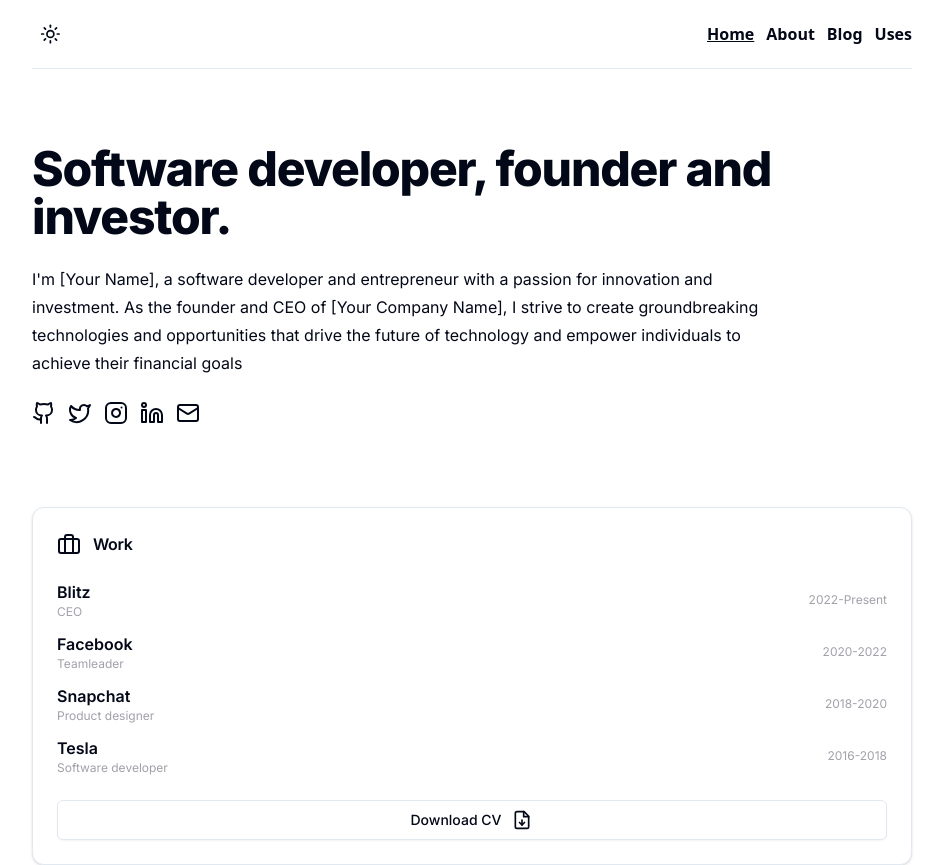
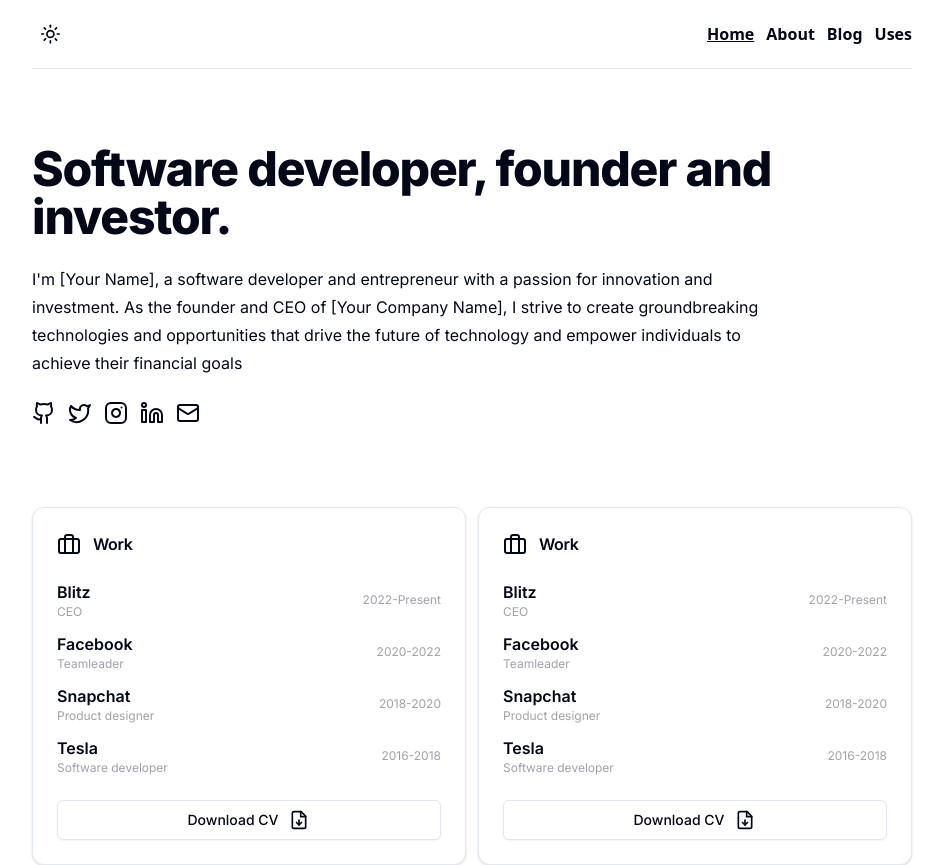
Before and after one commit to piotrszubert/nextjs-dev-portfolio, a Next.js app: page / in a window 1280 px wide. Shown: the whole page, without its empty margins (168-1111 px from the left). Built offline with nearby package versions, Linux system fonts and the light colour scheme.

Commit message:
refactor

```diff
--- a/components/workCard.tsx
+++ b/components/workCard.tsx
@@ -2,7 +2,6 @@ import { Button } from "@/components/ui/button";
 import {
   Card,
   CardContent,
-  CardDescription,
   CardFooter,
   CardHeader,
   CardTitle,
@@ -28,7 +27,6 @@ export default function WorkCard() {
                 Work
               </div>
             </CardTitle>
-            {/* <CardDescription>Card Description</CardDescription> */}
           </CardHeader>
           <CardContent>
             <ul className='flex flex-col gap-3'>
--- a/pages/index.tsx
+++ b/pages/index.tsx
@@ -24,7 +24,14 @@ export default function Home() {
             />
           </PageHero>
         </div>
+        <div className="grid grid-cols-1 md:grid-cols-2 gap-3">
+          <div>
             <WorkCard/>
+          </div>
+          <div>
+            <WorkCard/>
+          </div>
+        </div>
       </main>
     </Layout>
   )
```
Lines whose indentation alone changed are shown as unchanged.
